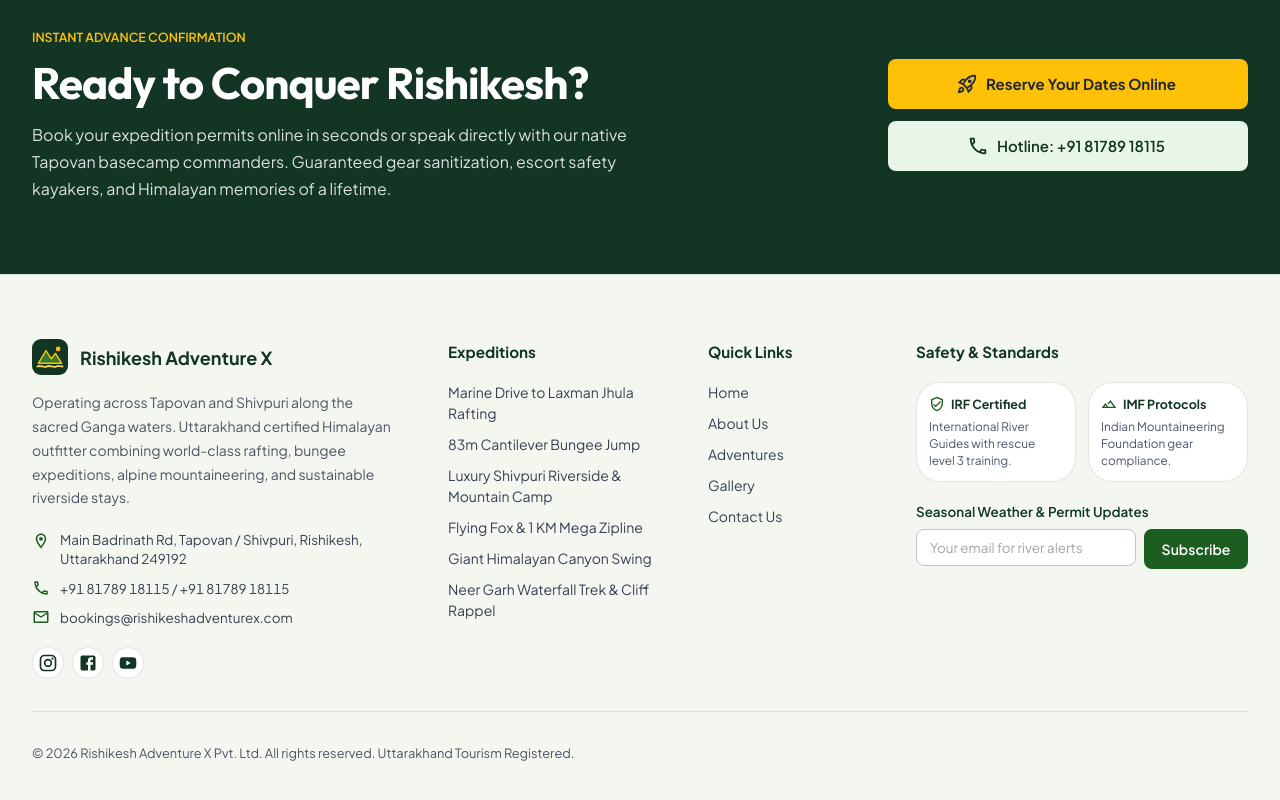
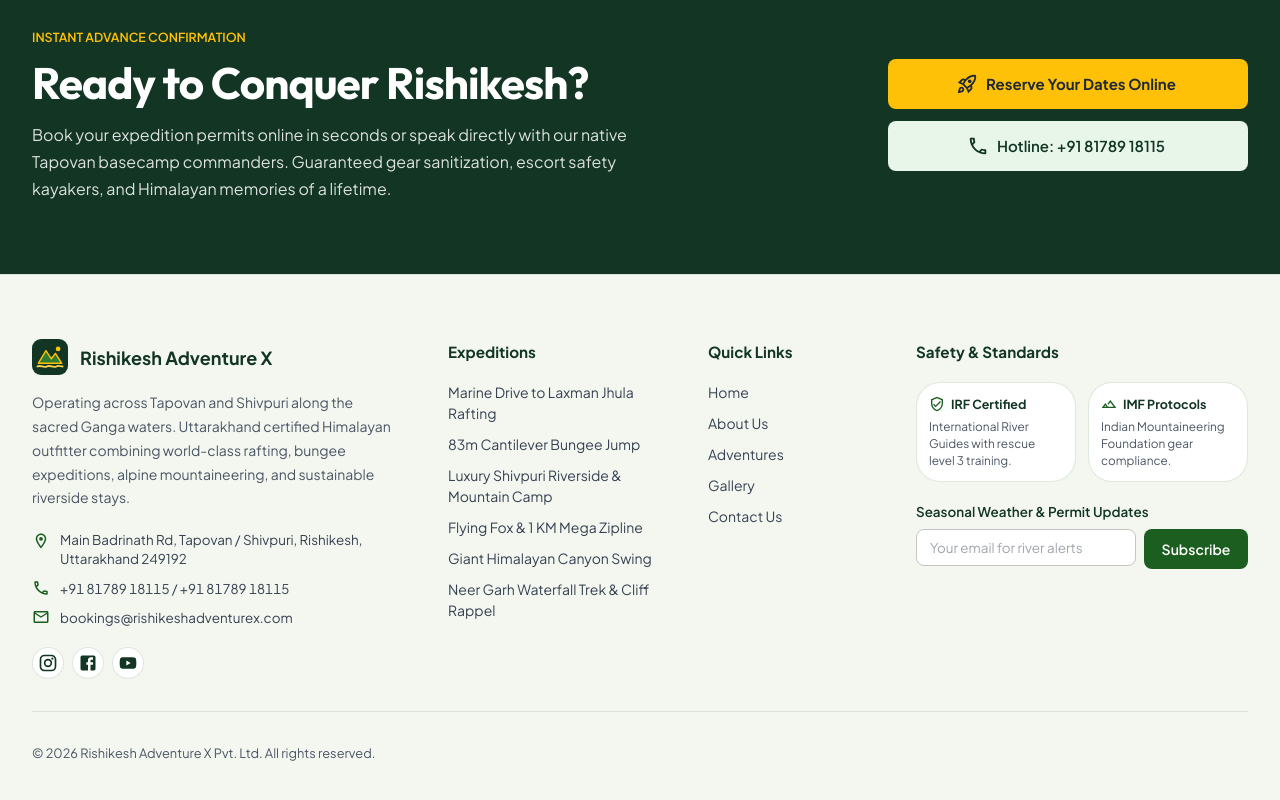
Before and after one commit to sandeep0231/RAX, a React (Vite) app: page / in a window 1280 px wide. Shown: the part 4716-5516 px from the top of the page. Built offline with nearby package versions, Linux system fonts and the light colour scheme.

Commit message:
fix all right reserved test in footer section

```diff
--- a/src/components/Footer/Footer.tsx
+++ b/src/components/Footer/Footer.tsx
@@ -288,7 +288,7 @@ export const Footer: React.FC = () => {
         >
           <Typography variant="body2" sx={{ color: '#4B5563', fontSize: '0.8rem' }}>
             © {new Date().getFullYear()} {companyInfo.name} Pvt. Ltd. All rights reserved.
-            Uttarakhand Tourism Registered.
+            {/* Uttarakhand Tourism Registered. */}
           </Typography>
           {/* <Box sx={{ display: 'flex', flexWrap: 'wrap', gap: 2.5 }}>
             <Link to="/about" className="footer-link">
```
